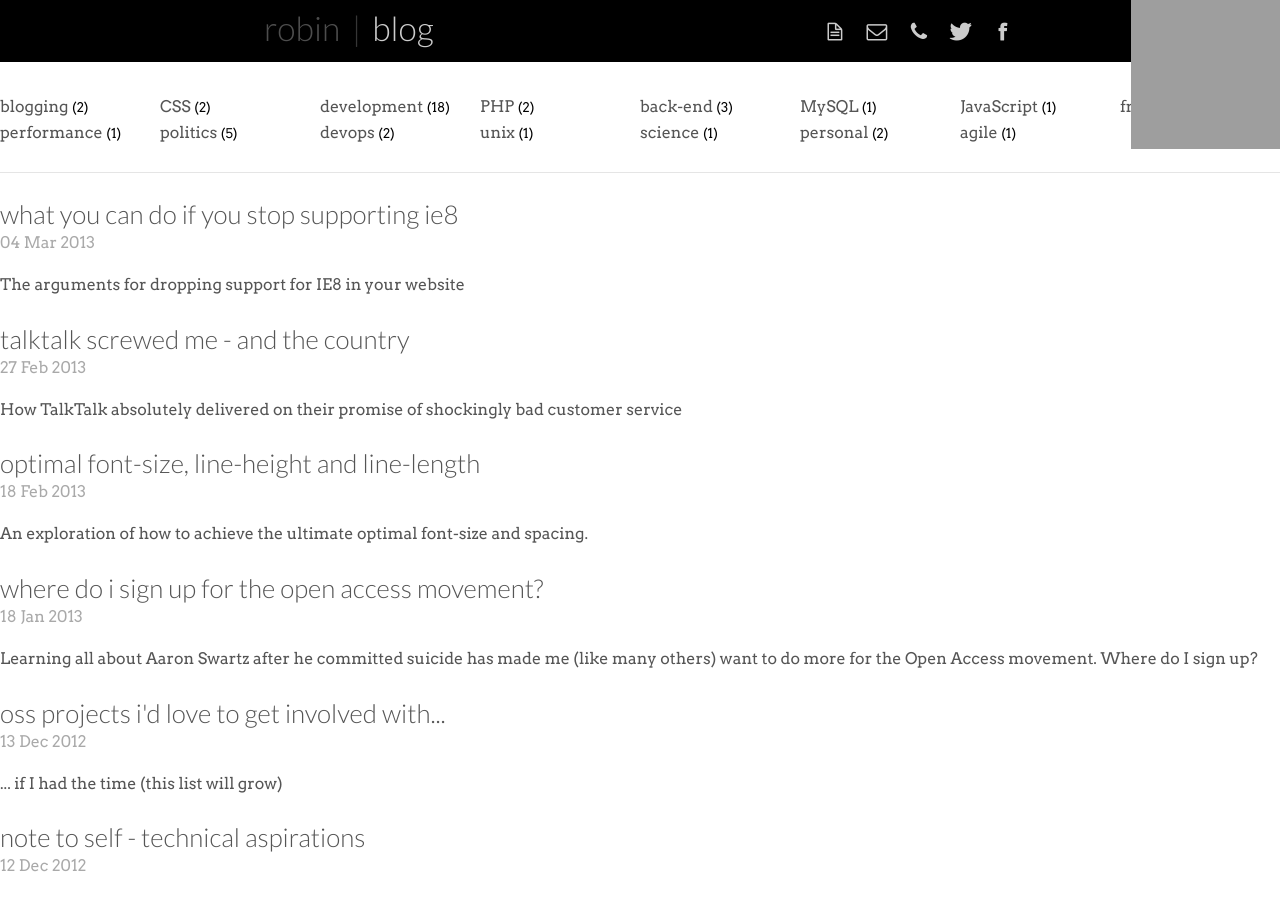
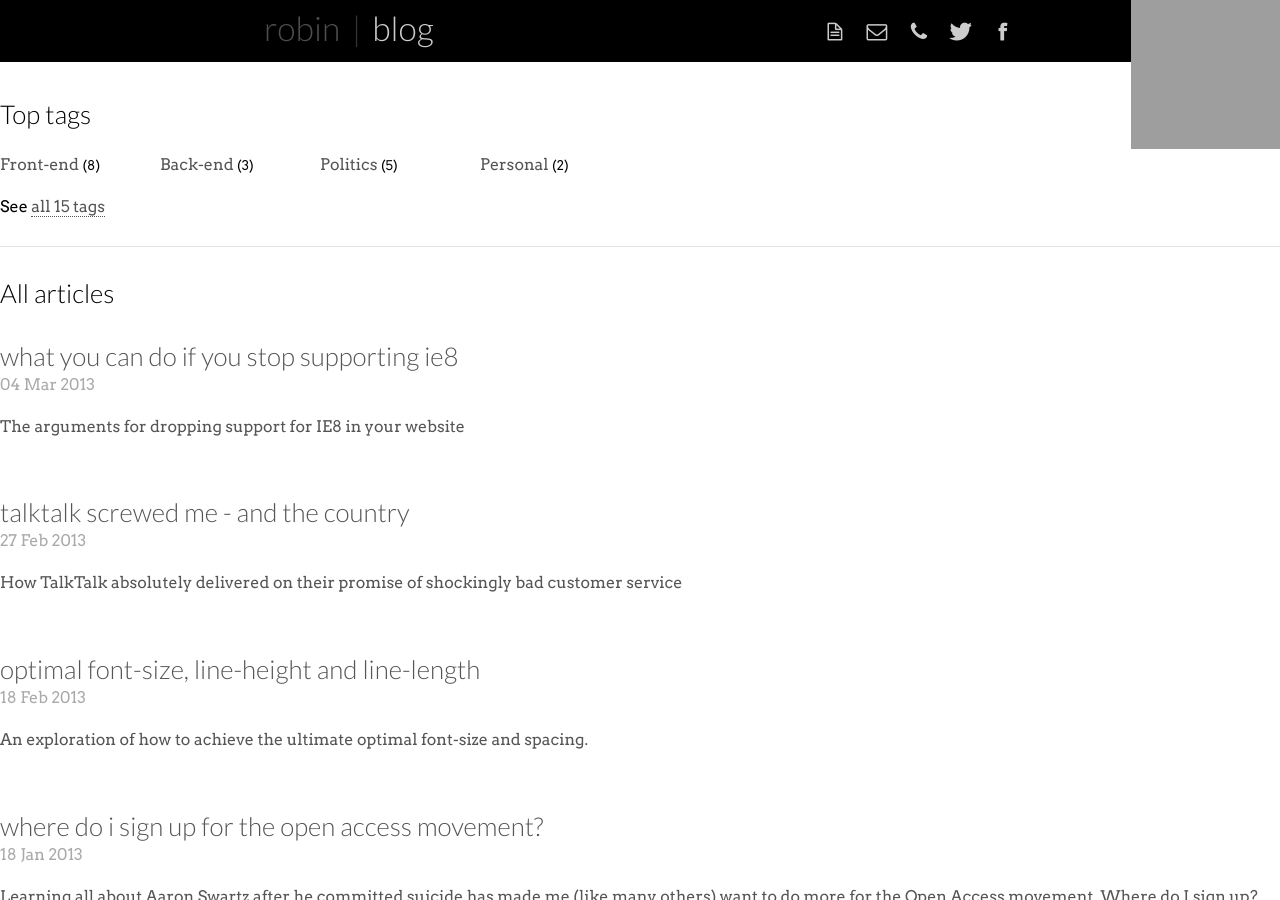
Before and after one commit to nottrobin/robinwinslow.uk, a Jekyll site: the page built from index.html, in a window 1280 px wide and 900 px high. Built offline with Jekyll 4.4.1, drawn with Linux system fonts in a browser that asks for light colours; Markdown is read by kramdown in place of the engine named in the settings; grey boxes are pictures that could not be loaded.

Commit message:
Index page changes - Change page title, link to postsbytag instead, add only selected tags to nav

```diff
--- a/index.html
+++ b/index.html
@@ -1,18 +1,31 @@
 ---
 layout: page
-title: Home page
+title: All posts
 ---
 
 <nav>
+    <h1>Top tags</h1>
+
     <ul>
-{% for tag in site.tags %}
-        <li><a href="/categories.html#{{ tag[0] }}">{{ tag[0] }}</a> <small>({{ tag[1].size }})</small></li>
-{%endfor%}
+        <li>
+            <a href="/front-end.html">Front-end</a> <small>({{ site.tags.front-end.size }})</small>
+        </li>
+        <li>
+            <a href="/back-end.html">Back-end</a> <small>({{ site.tags.back-end.size }})</small>
+        </li>
+        <li>
+            <a href="/politics.html">Politics</a> <small>({{ site.tags.politics.size }})</small>
+        </li>
+        <li>
+            <a href="/personal.html">Personal</a> <small>({{ site.tags.personal.size }})</small>
+        </li>
     </ul>
 
+    <p>See <a href="/postsbytag.html">all {{ site.tags.size }} tags</a></p>
 </nav>
 
 <section class="headless">
+    <h1>All articles</h1>
 
 {% for post in site.posts %}
     <article>
@@ -20,6 +33,7 @@ title: Home page
             <h1>{{ post.title }}</h1>
             <date>{{ post.date | date_to_string }}</date>
             {% if post.description %}<p>{{ post.description }}</p>{% endif %}
+            <nav><ul>{% for tag in post.tags %}<a href="/postsbytag.html#{{ tag[0] }}">{{ tag[0] }}</a>{% endfor %}</ul></nav>
         </a>
     </article>
 {% endfor %}
```
